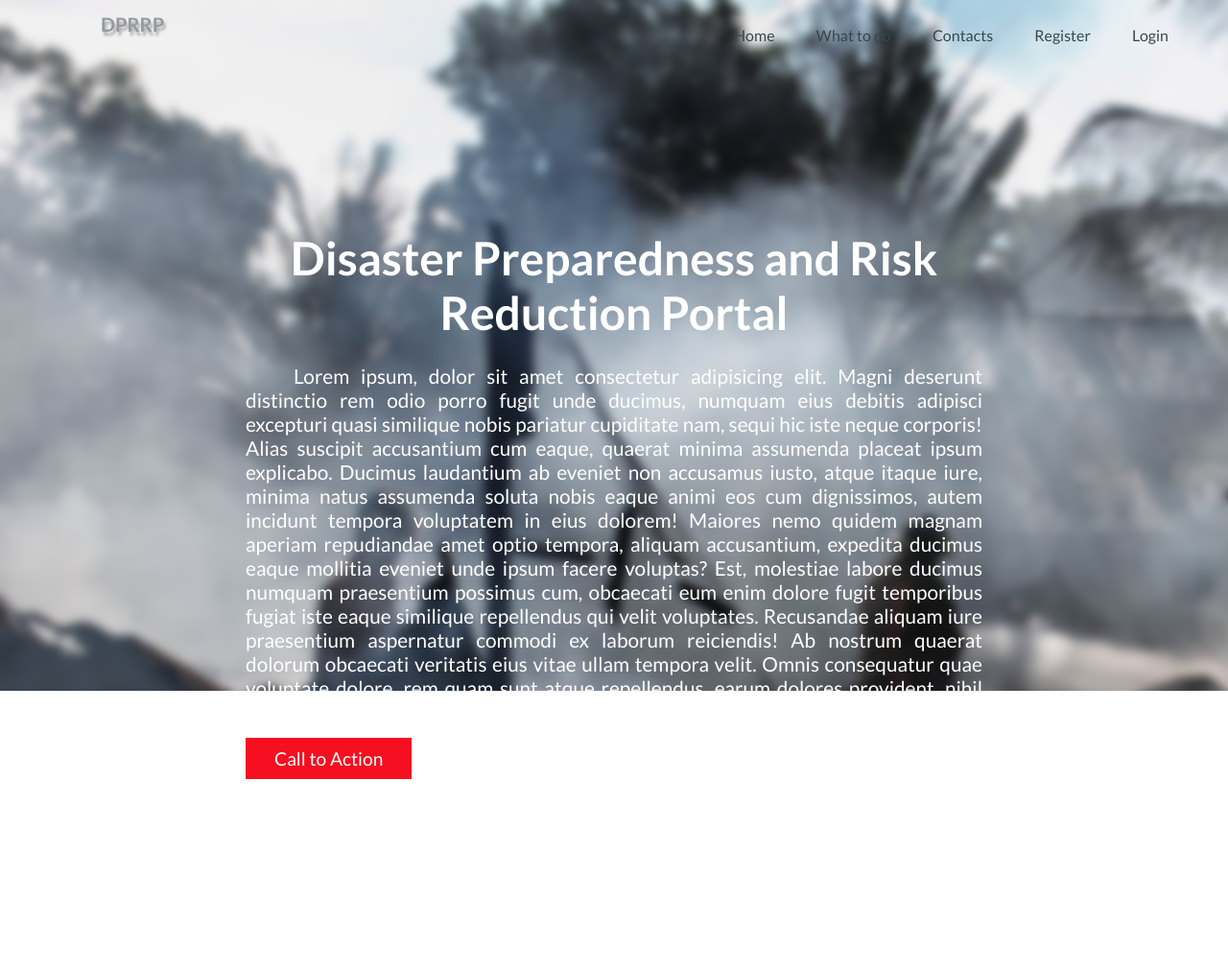
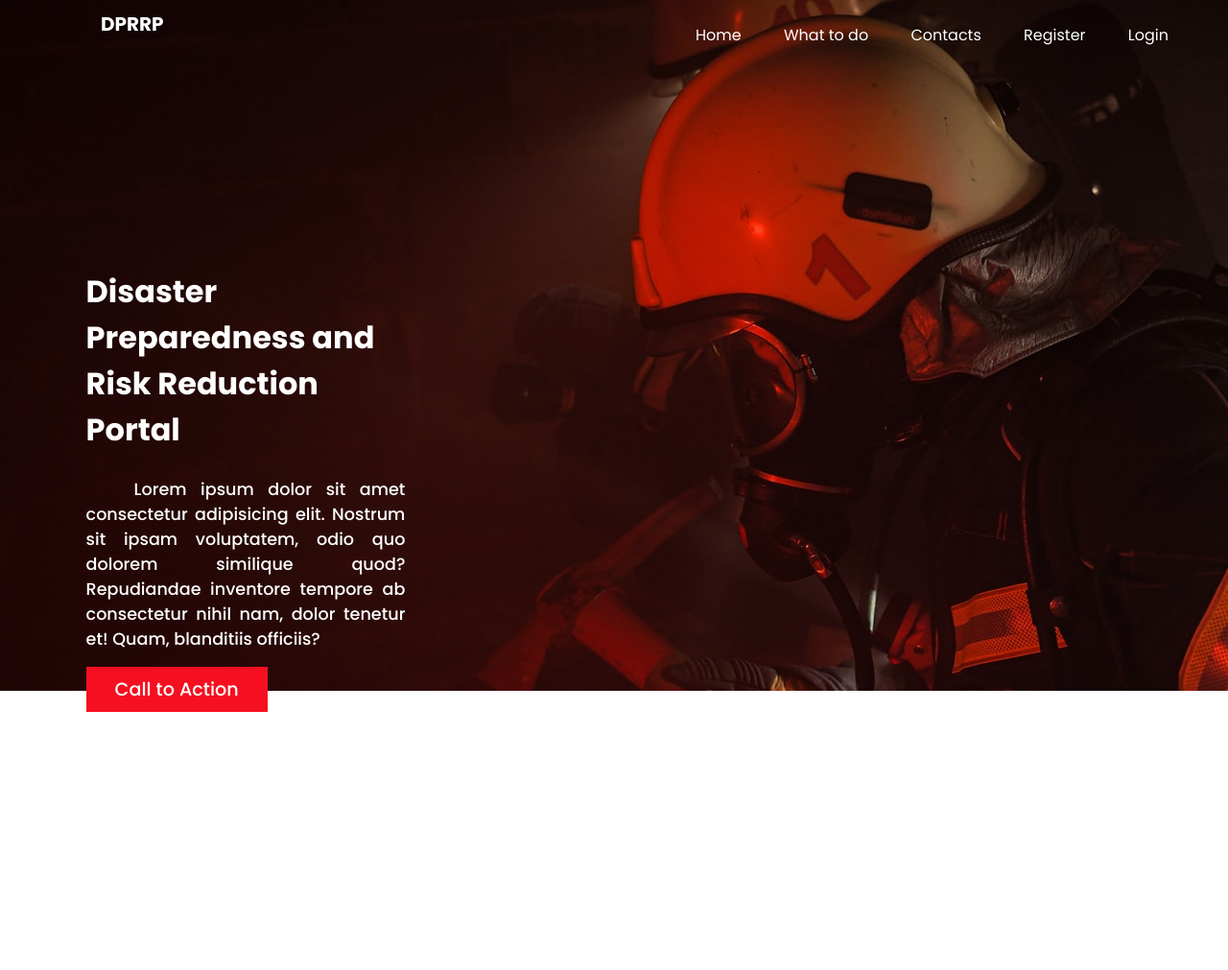
Before and after one commit to joshuataruc/disaster_risk, a PHP site: page / in a window 1280 px wide. Shown: the top 1011 px of the page at 96% size. Before the commit the page ends 812 px from the top, so only its background shows below. Run offline with PHP 8.4, Linux system fonts and the light colour scheme.

Commit message:
edited front page

```diff
--- a/css/index.css
+++ b/css/index.css
@@ -1,51 +1,52 @@
-@import url("https://fonts.googleapis.com/css2?family=Lato:wght@400;700&display=swap");
+@import url("https://fonts.googleapis.com/css2?family=Poppins:ital,wght@0,100;0,200;0,300;0,400;0,500;0,600;0,700;0,800;0,900;1,100;1,200;1,300;1,400;1,500;1,600;1,700;1,800;1,900&display=swap");
 
 * {
-  padding:0;
-  margin:0;
-  box-sizing:border-box;
+  padding: 0;
+  margin: 0;
+  box-sizing: border-box;
 }
 
-body{
-  font-family: 'Lato', sans-serif;
+body {
+  font-family: "Poppins", sans-serif;
   color: #fff;
+  overflow-x: hidden;
 }
-.main{
-  background-image: url("../image/home.png");
+.main {
+  background-image: url("../image/hero.jpg");
   height: 90vh;
   width: 100vw;
   display: flex;
 }
-.main-text{
+.main-text {
   height: 100vh;
-  align-items: center;
-  font-size: 1.3rem;
-  color:#fff;
-  padding: 30vh 20vw 10vh;
+  width: 40vw;
+  /* align-items: center; */
+  font-size: 1.1rem;
+  color: #fff;
+  padding: 35vh 7vw 10vh;
   font-weight: 500;
-
 }
-.main-text h1{
-  font-size: 3rem;
-  text-align: center;
+.main-text h1 {
+  font-size: 2rem;
+  /* text-align: center; */
   margin-bottom: 25px;
 }
-.main-text p{
+.main-text p {
   text-align: justify;
   text-justify: inter-word;
   text-indent: 50px;
+  margin-bottom: 25px;
 }
-.btn-action{
-  display: inline-block;
+.btn-action {
   padding: 10px 30px;
   background-color: #f60f20;
-  font-size:1.2rem;
-  color:#fff;
+  font-size: 1.2rem;
+  color: #fff;
   cursor: pointer;
-  border:none;
+  border: none;
   text-decoration: none;
   margin-top: 15px;
 }
-.news{
+.news {
   height: 100vh;
 }
--- a/css/nav.css
+++ b/css/nav.css
@@ -1,12 +1,11 @@
-
-nav{
+nav {
   position: fixed;
   width: 100vw;
   line-height: 50px;
   z-index: 2;
   color: #37474f;
 }
-nav ul{
+nav ul {
   float: right;
   margin: 0;
   padding-right: 42px;
@@ -15,107 +14,102 @@ nav ul li {
   display: inline-block;
   padding: 12px 20px;
 }
-nav ul li a{
+nav ul li a {
   text-decoration: none;
-	color: #37474f;
+  color: #fff;
   font-size: 16px;
   font-weight: 600px;
 }
-.nav-logo{
+.nav-logo {
   font-size: 20px;
   padding: 12px 100px;
-	margin:0 5px;
+  margin: 0 5px;
   font-weight: BOLD;
-	 color: #95989f;
-	text-shadow: 2px 4px 3px rgba(0,0,0,0.3);
+  color: #fff;
+  text-shadow: 2px 4px 3px rgba(0, 0, 0, 0.3);
 }
-label span{
+label span {
   text-align: center;
   font-weight: 700;
   color: #33a6dd;
-
 }
-.black{
-	background:#37474f;
+.black {
+  background: #37474f;
 }
-.white{
-	background:#fff;
-	opacity: 0.90;
-	box-shadow: 0 4px 8px 0 rgba(0, 0, 0, 0.2), 0 6px 20px 0 );
+.white {
+  background: #fff;
+  opacity: 0.9;
+  box-shadow: 0 4px 8px 0 rgba(0, 0, 0, 0.2), 0 6px 20px 0;
 }
-nav ul li a:hover{
+nav ul li a:hover {
   text-decoration: none;
-	color: #000;
+  color: #f60f20;
 }
 nav ul li a:after {
-	content: '';
+  content: "";
   display: block;
   margin: auto;
   height: 3px;
   width: 0px;
   background: transparent;
-	transition: width .5s ease, background-color .5s ease;
+  transition: width 0.5s ease, background-color 0.5s ease;
 }
 
 nav ul li a:hover:after {
   width: 100%;
-	background: #37474f;
+  background: #f60f20;
 }
 
-
-.checkbtn{
+.checkbtn {
   font-size: 18px;
   color: #37474f;
-	float:right;
+  float: right;
   line-height: 50px;
   margin-right: 40px;
   cursor: pointer;
   display: none;
 }
-#check{
+#check {
   display: none;
 }
 
-@media (max-width: 952px){
-	label.logo{
+@media (max-width: 952px) {
+  label.logo {
     font-size: 17px;
     padding-left: 50px;
     color: #37474f;
   }
-	nav ul li a{
+  nav ul li a {
     font-size: 16px;
   }
-
-}/*end 952*/
-@media (max-width: 858px){
-	.checkbtn{
+} /*end 952*/
+@media (max-width: 858px) {
+  .checkbtn {
     display: block;
     color: #37474f;
   }
-	ul{
+  ul {
     position: fixed;
     width: 100%;
     height: 100vh;
-		background:#fff;
+    background: #fff;
     left: -100%;
     text-align: center;
   }
-	nav ul li{
+  nav ul li {
     display: block;
     margin: 50px 0;
     line-height: 30px;
   }
-	nav ul li a{
+  nav ul li a {
     font-size: 20px;
   }
-	nav ul li a:hover:{
+  nav ul li a:hover: {
     color: #000;
     /*		background-color: transparent;*/
     font-size: 35px;
   }
-	#check:checked ~ ul{
+  #check:checked ~ ul {
     left: 0;
   }
-
-
-}/*end 858*/
+} /*end 858*/
--- a/index.php
+++ b/index.php
@@ -13,7 +13,7 @@
     <section class="main">
         <div class="main-text">
             <h1>Disaster Preparedness and Risk Reduction Portal</h1>
-            <p>Lorem ipsum, dolor sit amet consectetur adipisicing elit. Magni deserunt distinctio rem odio porro fugit unde ducimus, numquam eius debitis adipisci excepturi quasi similique nobis pariatur cupiditate nam, sequi hic iste neque corporis! Alias suscipit accusantium cum eaque, quaerat minima assumenda placeat ipsum explicabo. Ducimus laudantium ab eveniet non accusamus iusto, atque itaque iure, minima natus assumenda soluta nobis eaque animi eos cum dignissimos, autem incidunt tempora voluptatem in eius dolorem! Maiores nemo quidem magnam aperiam repudiandae amet optio tempora, aliquam accusantium, expedita ducimus eaque mollitia eveniet unde ipsum facere voluptas? Est, molestiae labore ducimus numquam praesentium possimus cum, obcaecati eum enim dolore fugit temporibus fugiat iste eaque similique repellendus qui velit voluptates. Recusandae aliquam iure praesentium aspernatur commodi ex laborum reiciendis! Ab nostrum quaerat dolorum obcaecati veritatis eius vitae ullam tempora velit. Omnis consequatur quae voluptate dolore, rem quam sunt atque repellendus, earum dolores provident, nihil illo eveniet libero.</p>
+            <p>Lorem ipsum dolor sit amet consectetur adipisicing elit. Nostrum sit ipsam voluptatem, odio quo dolorem similique quod? Repudiandae inventore tempore ab consectetur nihil nam, dolor tenetur et! Quam, blanditiis officiis?</p>
             <a href="#"class="btn-action">Call to Action</a>
         </div>
     </section>
```
Also changed, not shown: css/index2.css (added, +12 -0 lines), index2.php (added, +22 -0 lines), image/hero.jpg (added). Lines whose indentation alone changed are shown as unchanged.
